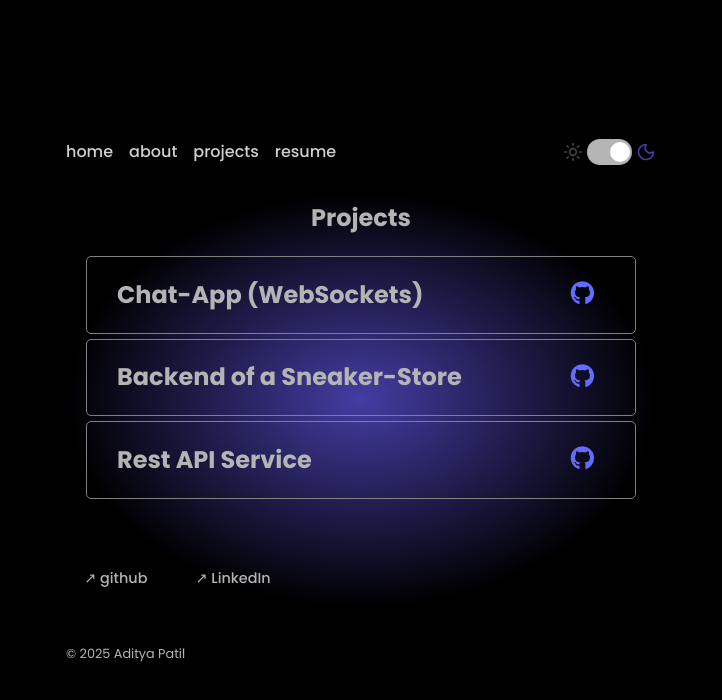
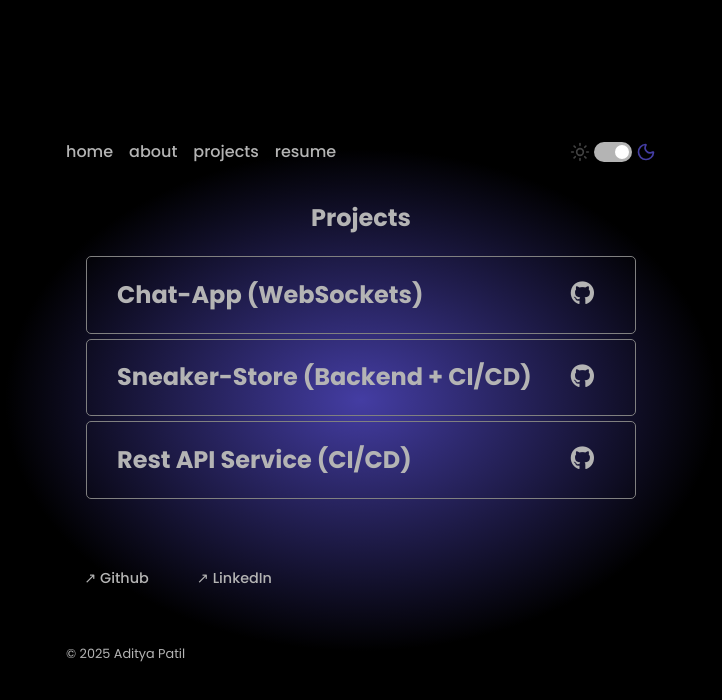
Before and after one commit to AdityaPatil0708/portfolio, a React (Vite) app: page /projects in a window 1280 px wide. Shown: the top 700 px of the page, without its empty margins (279-1001 px from the left). Built offline with nearby package versions, Linux system fonts and the light colour scheme.

Commit message:
added light and dark modes

```diff
--- a/src/about.css
+++ b/src/about.css
@@ -1,6 +1,41 @@
+/* Theme Variables */
+:root[data-theme="light"] {
+  --bg-gradient-start: #e0dcff;
+  --bg-gradient-end: #ffffff;
+  --text-primary: #1a1a1a;
+  --text-secondary: #4a4a4a;
+  --accent-color: #443da3;
+  --toggle-bg: #d0d0d0;
+  --link-color: #4a4a4a;
+  --link-hover: #443da3;
+  --moon-color: #443da3;
+  --sun-color: #ffa500;
+  --border-color: #d0d0d0;
+  --button-hover-bg: #443da3;
+  --button-hover-text: #ffffff;
+  --underline-color: #4a4a4a;
+  --avatar-glow: #443da3;
+}
+
+:root[data-theme="dark"] {
+  --bg-gradient-start: #443da3;
+  --bg-gradient-end: #000000;
+  --text-primary: #ffffff;
+  --text-secondary: #b4b4b4;
+  --accent-color: #443da3;
+  --toggle-bg: #b4b4b4;
+  --link-color: #b4b4b4;
+  --link-hover: #443da3;
+  --moon-color: #443da3;
+  --sun-color: #dbdbdb;
+  --border-color: gray;
+  --button-hover-bg: #ffffff;
+  --button-hover-text: #1a1a1a;
+  --underline-color: #b4b4b4;
+  --avatar-glow: #443da3;
+}
 .about {
     width: 590px;
-
 }
 
 .profile {
@@ -9,61 +44,67 @@
     align-items: center;
     gap: 2rem;
     height: 345px;
-
 }
 
 .profile .profile-1 p {
     margin: 0;
     font-weight: 600;
     text-align: center;
+    color: var(--text-primary);
+    transition: color 0.3s ease;
 }
 
 .profile .profile-2 {
     padding: 15px;
     margin-left: 10px;
-
-
 }
 
 .profile .profile-2 h2 {
     position: relative;
+    color: var(--text-primary);
+    transition: color 0.3s ease;
 }
 
 .profile .profile-2 h2::after {
     content: "";
     position: absolute;
     left: 0;
-    bottom: 0;
+    bottom: 3px;
     height: 2px;
     width: 100%;
-    background: #b4b4b4;
+    background: var(--underline-color);
     transform-origin: left;
     transform: scaleX(0);
-    animation: underlineSweep .7s ease-out forwards;
+    animation: underlineSweep 1s ease-out forwards;
+    transition: background 0.3s ease;
 }
 
 .profile .profile-2 strong {
     font-size: 15px;
+    color: var(--text-primary);
+    transition: color 0.3s ease;
 }
 
 .profile .profile-2 p {
     font-size: 13px;
-    color: #b4b4b4; ;
+    color: var(--text-secondary);
+    transition: color 0.3s ease;
 }
 
 .avatar {
     width: 170px;
     height: 170px;
-
     border-radius: 50%;
     object-fit: cover;
     display: block;
-    transition: transform 0.3s ease;
+    transition: transform 0.3s ease, box-shadow 0.3s ease;
 }
+
 .avatar:hover {
     transform: scale(1.05);
-    /* box-shadow: 0 0 20px #443da3, 0 0 30px #443da3, 0 0 0px #443da3; */
+    box-shadow: 0 0 20px var(--avatar-glow), 0 0 30px var(--avatar-glow), 0 0 40px var(--avatar-glow);
 }
+
 @keyframes underlineSweep {
   from { transform: scaleX(0); }
   to   { transform: scaleX(0.2); }
--- a/src/components/Footer.jsx
+++ b/src/components/Footer.jsx
@@ -4,7 +4,7 @@ export default function Footer() {
       <div className="links">
         <span className="git">
           <button>
-            <a href="https://github.com/AdityaPatil0708">↗ github</a>
+            <a href="https://github.com/AdityaPatil0708">↗ Github</a>
             </button>
         </span>
         &nbsp; &nbsp;
--- a/src/components/HeroW.jsx
+++ b/src/components/HeroW.jsx
@@ -17,7 +17,7 @@ export default function Hero2() {
             </div>
             <div className="project2">
                 <div className="project2-title">
-                    <h2>Backend of a Sneaker-Store</h2>
+                    <h2>Sneaker-Store (Backend + CI/CD)</h2>
                     <button>
                         <a href="https://github.com/AdityaPatil0708/sneaker-store-backend.git"><i class="fab fa-github"></i></a>
                     </button>
@@ -25,7 +25,7 @@ export default function Hero2() {
             </div>
             <div className="project3">
                 <div className="project3-title">
-                    <h2>Rest API Service</h2>
+                    <h2>Rest API Service (CI/CD)</h2>
                     <button>
                         <a href="https://github.com/AdityaPatil0708/rest-api-service.git"><i class="fab fa-github"></i></a>
                     </button>
--- a/src/components/Navbar.jsx
+++ b/src/components/Navbar.jsx
@@ -1,14 +1,19 @@
 import { Link } from "react-router-dom";
 import { Sun, Moon } from 'lucide-react';
-import { useState } from 'react';
+import { useState, useEffect } from 'react';
 
-export default function Navbar() {
+export default function Navbar({ onThemeChange }) {
   const [isDark, setIsDark] = useState(true);
 
+  useEffect(() => {
+    document.documentElement.setAttribute('data-theme', 'dark');
+  }, []);
+
   const toggleMode = () => {
-    setIsDark(!isDark);
-
-    document.documentElement.classList.toggle('dark');
+    const newTheme = !isDark;
+    setIsDark(newTheme);
+    document.documentElement.setAttribute('data-theme', newTheme ? 'dark' : 'light');
+    if (onThemeChange) onThemeChange(newTheme ? 'dark' : 'light');
   };
 
   return (
@@ -28,7 +33,6 @@ export default function Navbar() {
         </li>
       </ul>
 
-      {/* Mode Toggle Button */}
       <div className="mode-toggle-wrapper">
         <Sun className={`icon sun-icon ${!isDark ? 'active' : ''}`} size={20} />
         <button
--- a/src/styles.css
+++ b/src/styles.css
@@ -1,33 +1,57 @@
+/* Theme Variables */
+:root[data-theme="light"] {
+  --bg-gradient-start: #443da3;
+  --bg-gradient-end: #ffffff;
+  --text-primary: #1a1a1a;
+  --text-secondary: #4a4a4a;
+  --accent-color: #443da3;
+  --toggle-bg: #d0d0d0;
+  --link-color: #4a4a4a;
+  --link-hover: #443da3;
+  --moon-color: #443da3;
+  --sun-color: #ffa500;
+}
+
+:root[data-theme="dark"] {
+  --bg-gradient-start: #443da3;
+  --bg-gradient-end: #000000;
+  --text-primary: #b4b4b4;
+  --text-secondary: #b4b4b4;
+  --accent-color: #443da3;
+  --toggle-bg: #b4b4b4;
+  --link-color: #b4b4b4;
+  --moon-color: #443da3;
+  --sun-color: #dbdbdb;
+}
+
 body {
     font-family: "Poppins", sans-serif;
-    background: #000;
+    margin: 0;
+    padding: 0;
     position: relative;
-    color: #b4b4b4;
+    color: var(--text-primary);
     min-height: 100vh;
-    margin: 0;
     overflow-x: hidden;
     z-index: 0;
     display: flex;
     justify-content: center;
     flex-direction: column;
     align-items: center;
+    transition: color 0.3s ease;
 }
-
 
 body::before {
     content: "";
     position: fixed;
+    inset: 0;
+    background: radial-gradient(ellipse 78% 88% at center,
+            var(--bg-gradient-start) 0%,
+            var(--bg-gradient-end) 32%);
+    background-size: 100% 100%;
+    background-position: center;
+    animation: smoothBreath 8s ease-in-out infinite;
+    z-index: -1;
 
-    inset: 0;
-
-    background: radial-gradient(ellipse 78% 88% at center,
-            #443da3 0%,
-            #000000 32%);
-    transform: scale(1);
-    transform-origin: center;
-    animation: smoothBreath 5s ease-in-out infinite;
-
-    z-index: -1;
 }
 
 .app {
@@ -49,35 +73,33 @@ body::before {
 
 .mode-toggle {
     position: relative;
-    width: 45px;
-    height: 26px;
+    width: 25px;
+    height: 20px;
     border-radius: 13px;
     border: none;
     cursor: pointer;
     transition: background-color 0.3s ease;
     flex-shrink: 0;
-    background-color: #b4b4b4;
+    background-color: var(--toggle-bg);
 }
 
 .mode-toggle:focus {
     outline: none;
 }
 
-
 .toggle-slider {
     position: absolute;
     top: 3px;
     left: 3px;
-    width: 20px;
-    height: 20px;
+    width: 14.5px;
+    height: 14.5px;
     background: white;
     border-radius: 50%;
     transition: transform 0.3s ease;
-
 }
 
 .toggle-slider.active {
-    transform: translateX(20px);
+    transform: translateX(18px);
 }
 
 .icon {
@@ -86,11 +108,11 @@ body::before {
 }
 
 .sun-icon {
-    color: #dbdbdb;
+    color: var(--sun-color);
 }
 
 .moon-icon {
-    color: #443da3;
+    color: var(--moon-color);
     opacity: 0.6;
 }
 
@@ -116,38 +138,40 @@ body::before {
     display: flex;
     justify-content: left;
     gap: 1rem;
-    color: #ccc;
+    color: var(--link-color);
+    transition: color 0.3s ease;
 }
 
 .navbar a {
-    color: #d0d0d0;
+    color: var(--link-color);
     cursor: pointer;
     transition: color 0.3s;
 }
 
 .navbar a:hover {
-    color: #443da3;
+    color: var(--link-hover);
 }
 
 .hero {
     text-align: left;
     padding-top: 1rem;
-
 }
 
 .hero h1 {
     font-size: 2rem;
     font-weight: 600;
     padding-bottom: 1rem;
-
+    color: var(--text-primary);
+    transition: color 0.3s ease;
 }
 
 .hero p {
     padding-top: 0.5rem;
     padding-right: 0.8rem;
     letter-spacing: 0.1px;
-    color: #d0d0d0;
+    color: var(--text-secondary);
     font-size: 0.95rem;
+    transition: color 0.3s ease;
 }
 
 .footer {
@@ -165,28 +189,25 @@ body::before {
 }
 
 .footer a {
-    color: #b4b4b4;
-}
-
-.footer a:hover {
-    color: #b4b4b4;
+    color: var(--link-color);
+    transition: color 0.3s ease;
 }
 
 .footer p {
     margin-top: 1.5rem;
     font-size: 0.8rem;
+    color: var(--text-secondary);
+    transition: color 0.3s ease;
 }
 
 @keyframes smoothBreath {
-
     0%,
     100% {
-        transform: scale(0.9);
+        background-size: 90% 90%;
     }
 
     50% {
-        transform: scale(1.2);
-
+        background-size: 120% 120%;
     }
 }
 
--- a/src/styles2.css
+++ b/src/styles2.css
@@ -1,14 +1,12 @@
-body {
+/* body {
     font-family: "Poppins", sans-serif;
     margin: 0;
+    padding: 0;
     position: relative;
     color: #b4b4b4;
     min-height: 100vh;
-
-
     overflow-x: hidden;
     z-index: 0;
-
     display: flex;
     justify-content: center;
     flex-direction: column;
@@ -31,32 +29,36 @@ body::before {
     animation: smoothBreath 5s ease-in-out infinite;
 
     z-index: -1;
+} */
+/* Theme Variables */
+:root[data-theme="light"] {
+  --bg-gradient-start: #e0dcff;
+  --bg-gradient-end: #ffffff;
+  --text-primary: #4a4a4a;
+  --text-secondary: #4a4a4a;
+  --toggle-bg: #d0d0d0;
+  --link-color: #4a4a4a;
+  --link-hover: #443da3;
+  --moon-color: #443da3;
+  --sun-color: #ffa500;
+  --border-color: #d0d0d0;
+    --button-hover-bg: none;
 }
 
-.app {
-    width: 590px;
-    padding: 1rem;
+:root[data-theme="dark"] {
+  --bg-gradient-start: #443da3;
+  --bg-gradient-end: #000000;
+  --text-primary: #b4b4b4;
+  --text-secondary: #b4b4b4;
+  --toggle-bg: #b4b4b4;
+  --link-color: #b4b4b4;
+  --link-hover: #443da3;
+  --moon-color: #443da3;
+  --sun-color: #dbdbdb;
+  --border-color: gray;
+  --button-hover-bg: none;
+  --button-hover-text: #1a1a1a;
 }
-
-.navbar ul {
-    list-style: none;
-
-    display: flex;
-    justify-content: left;
-    gap: 1rem;
-    color: #ccc;
-}
-
-.navbar a {
-    color: #d0d0d0;
-    cursor: pointer;
-    transition: color 0.3s;
-}
-
-.navbar a:hover {
-    color: #443da3;
-}
-
 .hero2 {
     padding-left: 20px;
     padding-right: 20px;
@@ -64,30 +66,34 @@ body::before {
 
 .hero2 .title h2 {
     text-align: center;
+    color: var(--text-primary);
+    transition: color 0.3s ease;
 }
 
 .hero2 .project1 {
-    border: 1px solid gray;
+    border: 1px solid var(--border-color);
     border-radius: 5px;
     padding-left: 30px;
     padding-right: 30px;
     margin-bottom: 5px;
+    transition: border-color 0.3s ease, background-color 0.3s ease;
 }
 
 .hero2 .project2 {
-    border: 1px solid gray;
+    border: 1px solid var(--border-color);
     border-radius: 5px;
     padding-left: 30px;
     padding-right: 30px;
     margin-bottom: 5px;
+    transition: border-color 0.3s ease, background-color 0.3s ease;
 }
 
 .hero2 .project3 {
-    border: 1px solid gray;
+    border: 1px solid var(--border-color);
     border-radius: 5px;
     padding-left: 30px;
     padding-right: 30px;
-
+    transition: border-color 0.3s ease, background-color 0.3s ease;
 }
 
 .hero2 .project1-title {
@@ -112,30 +118,24 @@ body::before {
     margin-top: 18px;
     padding: 5px 10px;
     background: transparent;
+    color: var(--text-primary);
+    transition: background-color 0.3s ease, color 0.3s ease;
 }
 
 .hero2 button:hover {
-    background-color: #fff;
+    background-color: var(--button-hover-bg);
+    color: var(--button-hover-text);
     transition: 0.5s;
 }
 
 .fa-github {
     font-size: 24px;
+    color: var(--text-primary);
+    transition: color 0.3s ease;
 }
-
-@keyframes smoothBreath {
-
-    0%,
-    100% {
-        transform: scale(0.9);
-    }
-
-    50% {
-        transform: scale(1.2);
-
-    }
+.fa-github:hover {
+    color: var(--button-hover-bg);
 }
-
 @media (max-width: 768px) {
     .hero {
         flex-direction: column;
```
